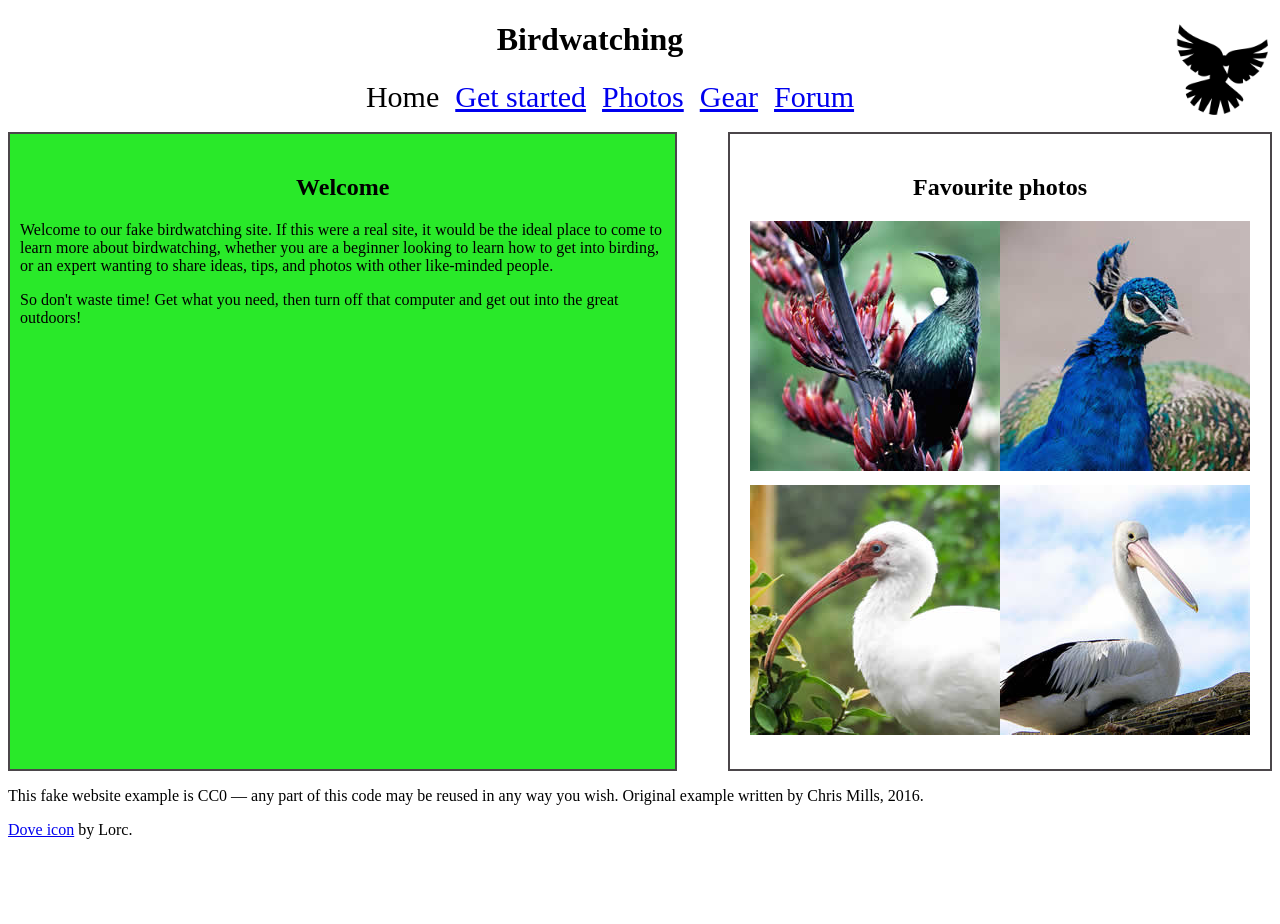
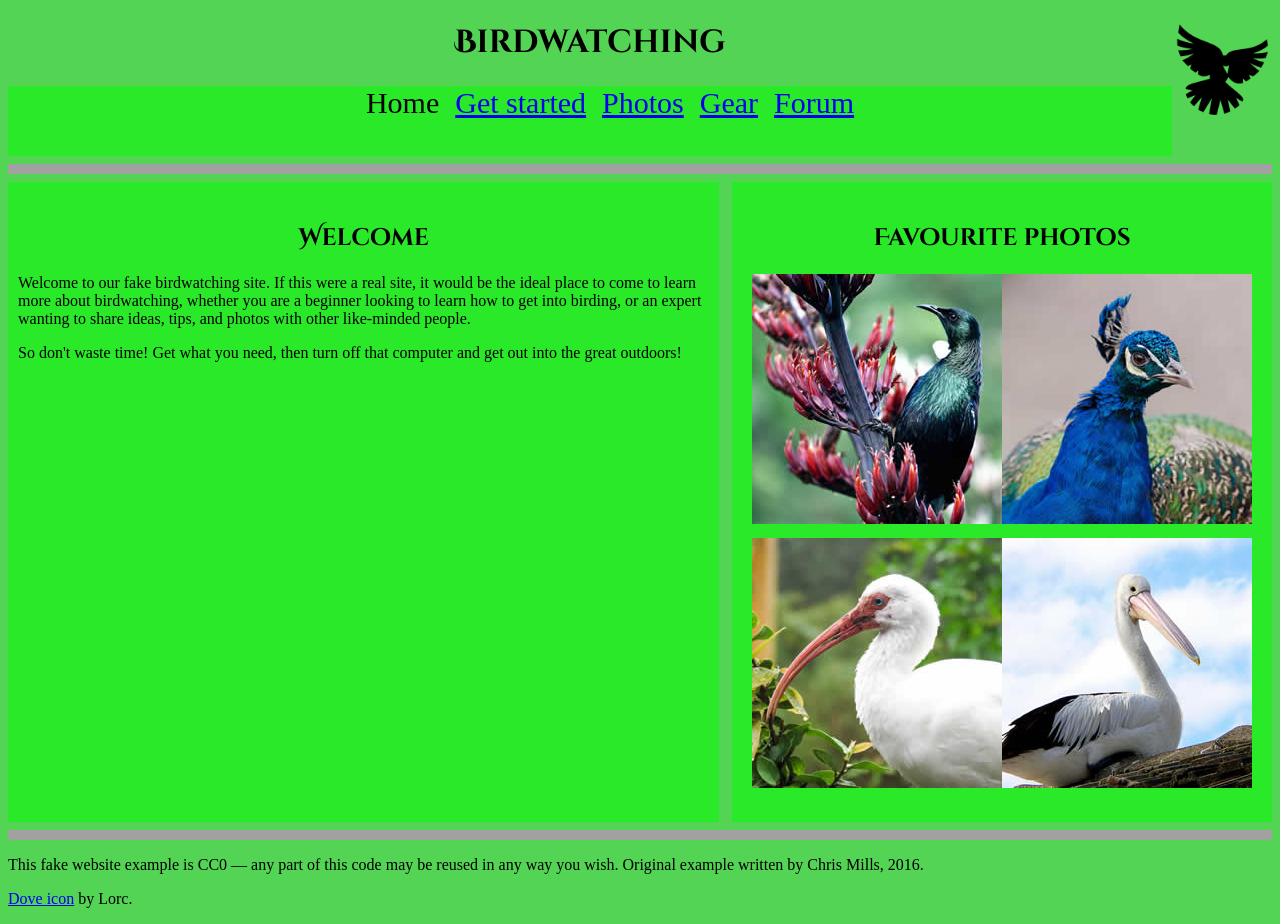
Before and after one commit to Westley-Foster/WFoster_CS408_Module4, a website: page index.html in a window 1280 px wide. Before the commit the page ends 855 px from the top, so only its background shows below. Drawn offline with Linux system fonts and the light colour scheme.

Commit message:
Added <hr> CSS and removed borders around columns. Updated README

```diff
--- a/css/style.css
+++ b/css/style.css
@@ -1,26 +1,35 @@
+body {
+    background-color: rgb(84,212,84,255);
+}
+
 h1 {
+    font-family: 'Cinzel Decorative';
     text-align: center;
 }
 
 h2 {
+    font-family: 'Cinzel Decorative';
     text-align: center;
 }
 
 /* horizontal nav bar with help from ChatGPT */
 nav ul {
     display: flex;
-    justify-content: center;;
+    justify-content: center;
     list-style-type: none;
     gap: 1rem;
     margin: 0;
 
     /* my additions */
     font-size: 30px;
+    height: 70px;
+    text-align: center;
+    background-color: rgb(41,233,41,255);
 }
 
 .column:first-child {
     flex: 3;
-    border: 2px solid rgb(75 70 74);
+    /* border: 2px solid rgb(75, 70, 74); */
     padding: 20px 10px;
     background-color: rgb(41,233,41,255);
 
@@ -28,29 +37,15 @@ nav ul {
 
 .column:last-child {
     flex: 1;
-    border: 2px solid rgb(75 70 74);
+    /* border: 2px solid rgb(75, 70, 74); */
     padding: 20px;
+    background-color: rgb(41, 233, 41, 255)
 }
 
 .row {
   display: flex;
-  gap: 4%;
+  gap: 1%;
 }
-
-/*
-.image-crop {
-    display: flex;
-    flex-wrap: wrap;
-    margin-bottom: 10px;
-    gap: 0;
-}
-
-.image-crop img {
-    width: 50%;
-    margin: 0;
-    display: block;
-}
-*/
 
 /* ChatGPT help with fixing image cropping */
 
@@ -62,7 +57,7 @@ nav ul {
 /* Right-hand column containing the photos */
 .column.photos {
     flex: 2;                 /* narrower than the left column */
-    border: 2px solid rgb(75, 70, 74);
+    /* border: 2px solid rgb(75, 70, 74); */
     padding: 20px;
     box-sizing: border-box;  /* include padding/border in width */
 }
@@ -73,3 +68,13 @@ nav ul {
     gap: 0;                  /* no horizontal gap so images touch */
     margin-bottom: 10px;     /* vertical gap between top and bottom rows */
 }
+
+/* Taken from my Module 2 assignment */
+hr{
+  /* hr styling found on w3schools.com at https://www.w3schools.com/tags/tag_hr.asp */
+  margin-left: 0;
+  margin-right: auto;
+  border: none;
+  height: 10px;
+  background-color: rgb(161, 161, 161);
+}
--- a/index.html
+++ b/index.html
@@ -27,7 +27,9 @@
       </nav>
     </div>
 
-    <br>
+
+    <!-- <br> -->
+    <hr>
 
     <!-- Favourite photos section images formatted and cropped using ChatGPT -->
     <div class="row">
@@ -53,6 +55,8 @@
       </div>
     </div>
 
+    <hr>
+
     <p>This fake website example is CC0 — any part of this code may be reused in any way you wish. Original example written by Chris Mills, 2016.</p>
 
     <p><a href="http://game-icons.net/lorc/originals/dove.html">Dove icon</a> by Lorc.</p>
```
Also changed, not shown: README.md.
